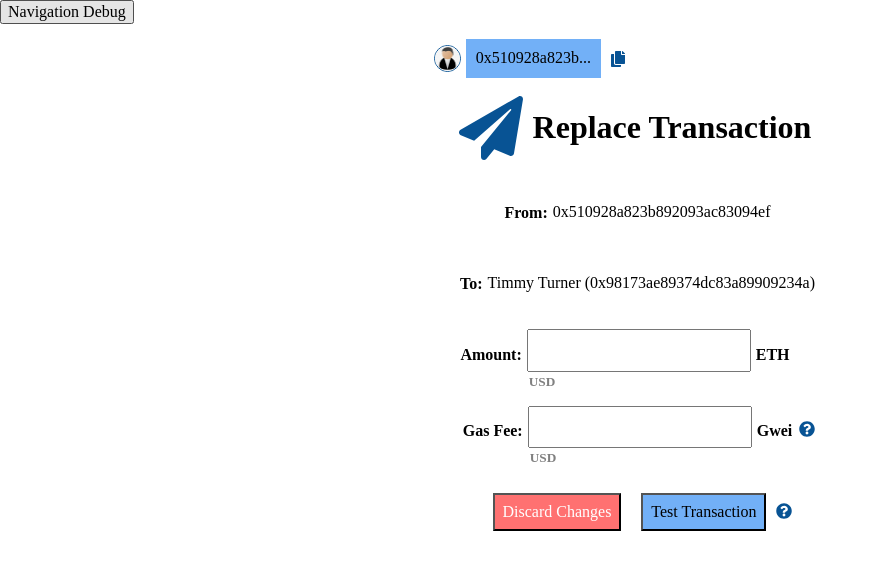
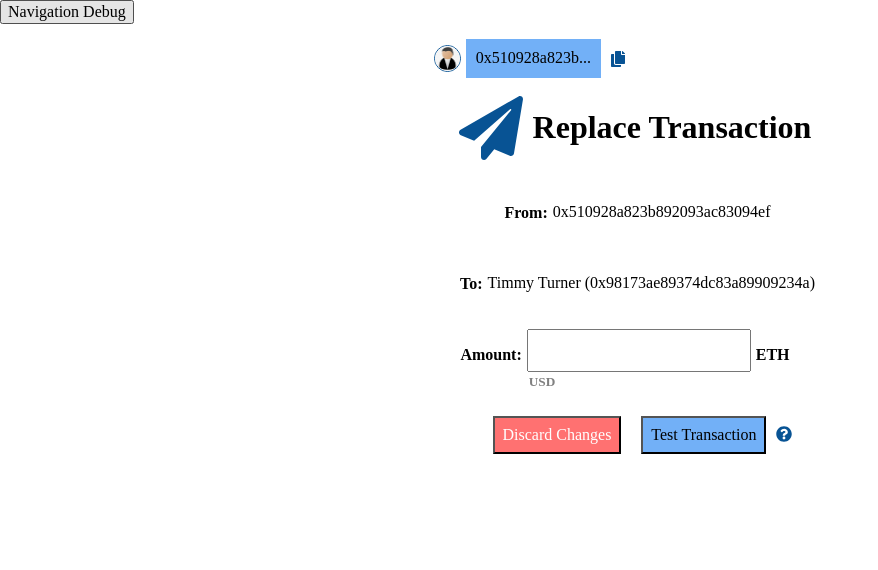
Before and after one commit to jaa2/ethereum-web-wallet, a React (Create React App) app: page /ReplaceTransaction in a window 1280 px wide. Shown: the top 570 px of the page, without its empty margins (0-878 px from the left). Built offline with nearby package versions, Linux system fonts and the light colour scheme.

Commit message:
Comment out gas section for now

```diff
--- a/src/transaction/CreateTransaction.tsx
+++ b/src/transaction/CreateTransaction.tsx
@@ -38,7 +38,7 @@ function CreateTransaction() {
             </div>
             <h4 id="eth" className="unit">ETH</h4>
           </div>
-          <div className="field">
+          {/* <div className="field">
             <h4 id="gas-label">Gas Fee:</h4>
             <div className="currency-conversion">
               <input id="gas-input" type="text" name="gas" />
@@ -46,7 +46,7 @@ function CreateTransaction() {
             </div>
             <h4 className="unit">Gwei</h4>
             <FontAwesomeIcon className="fa-icon" icon={faQuestionCircle} />
-          </div>
+          </div> */}
       </div>
 
       <div className="button-container">
--- a/src/transaction/ReplaceTransaction.tsx
+++ b/src/transaction/ReplaceTransaction.tsx
@@ -36,7 +36,7 @@ function ReplaceTransaction() {
             </div>
             <h4 id="eth" className="unit">ETH</h4>
           </div>
-          <div className="field">
+          {/* <div className="field">
             <h4 id="gas-label">Gas Fee:</h4>
             <div className="currency-conversion">
               <input id="gas-input" type="text" name="gas" />
@@ -44,7 +44,7 @@ function ReplaceTransaction() {
             </div>
             <h4 className="unit">Gwei</h4>
             <FontAwesomeIcon className="fa-icon" icon={faQuestionCircle} />
-          </div>
+          </div> */}
       </div>
 
       <div className="button-container">
```
